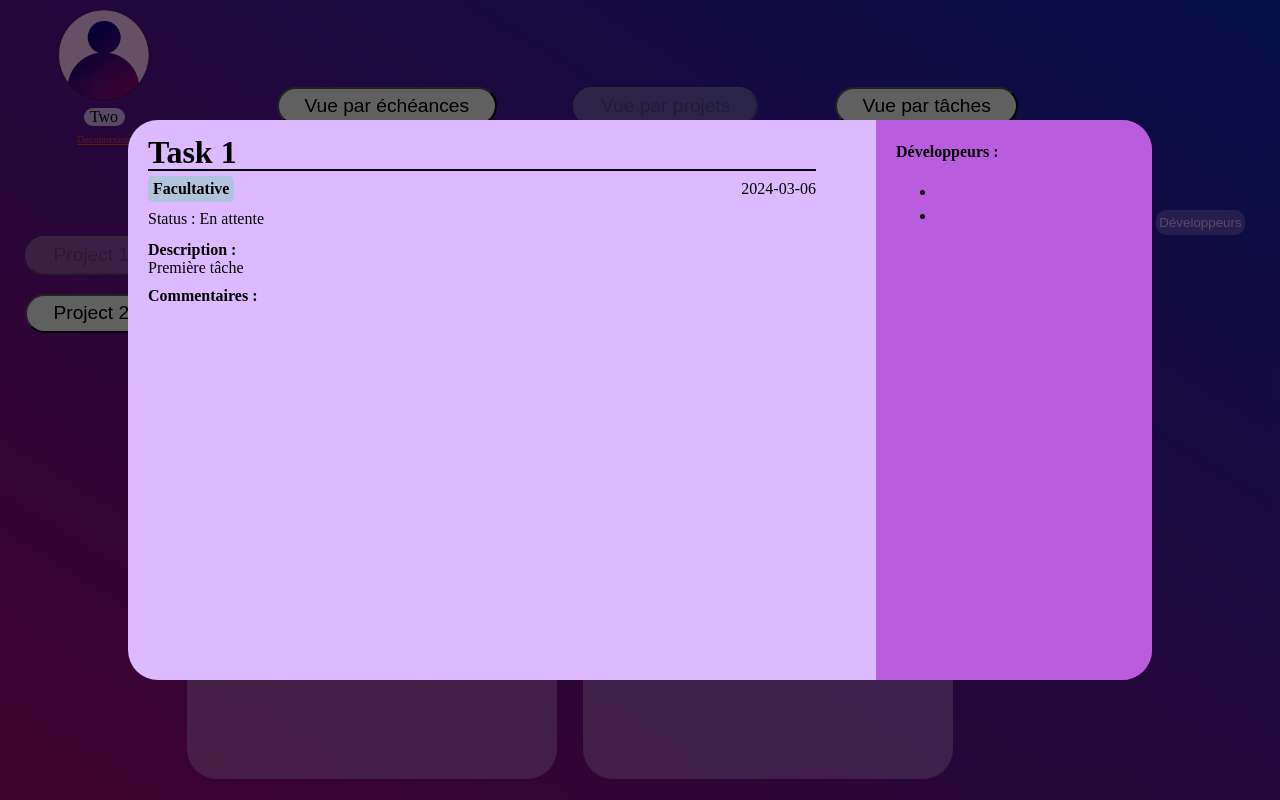
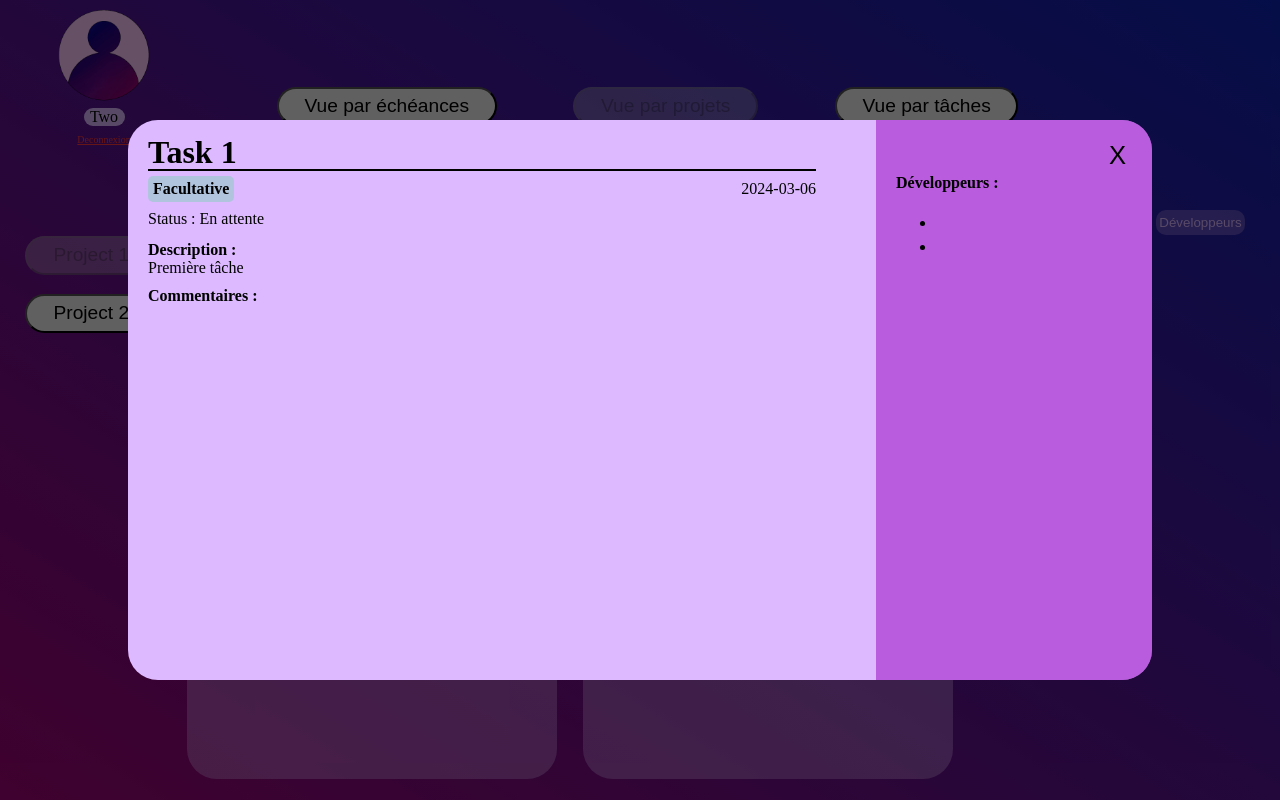
Before and after one commit to albane-dorin/IMTrello, a Flask app: page /1/1/1/popUp in a window 1280 px wide. Run offline with Flask 3, Linux system fonts and the light colour scheme; data comes from the database, SQL or seed files in the repository; data that the repository does not hold is empty.

Commit message:
Ajout bouton fermeture au pop-up

```diff
--- a/static/css/colonne.css
+++ b/static/css/colonne.css
@@ -352,6 +352,7 @@ input[type="submit"]{
     padding-left: 5px;
     padding-right: 15px;
     font-size: 1vw;
+    cursor: pointer;
 }
 .tacheint{
     display: flex;
@@ -563,3 +564,8 @@ input[type="submit"]{
     border-bottom-right-radius: 30px;
     border-top-right-radius: 30px;
 }
+
+.topdevs{
+    display: flex;
+    justify-content: end;
+}
--- a/templates/popUpTask.html.jinja2
+++ b/templates/popUpTask.html.jinja2
@@ -37,6 +37,11 @@
         </div>
         </div>
         <div class="right">
+            <div class="topdevs">
+                <a href="{{ url_for('colonne_project', user_id=user.id, project_id=projet.id) }}">
+                    <button class="close">X</button>
+                </a>
+            </div>
             <span class="bold">Développeurs :</span>
         <ul>
             {% for dev in developers %}
```
